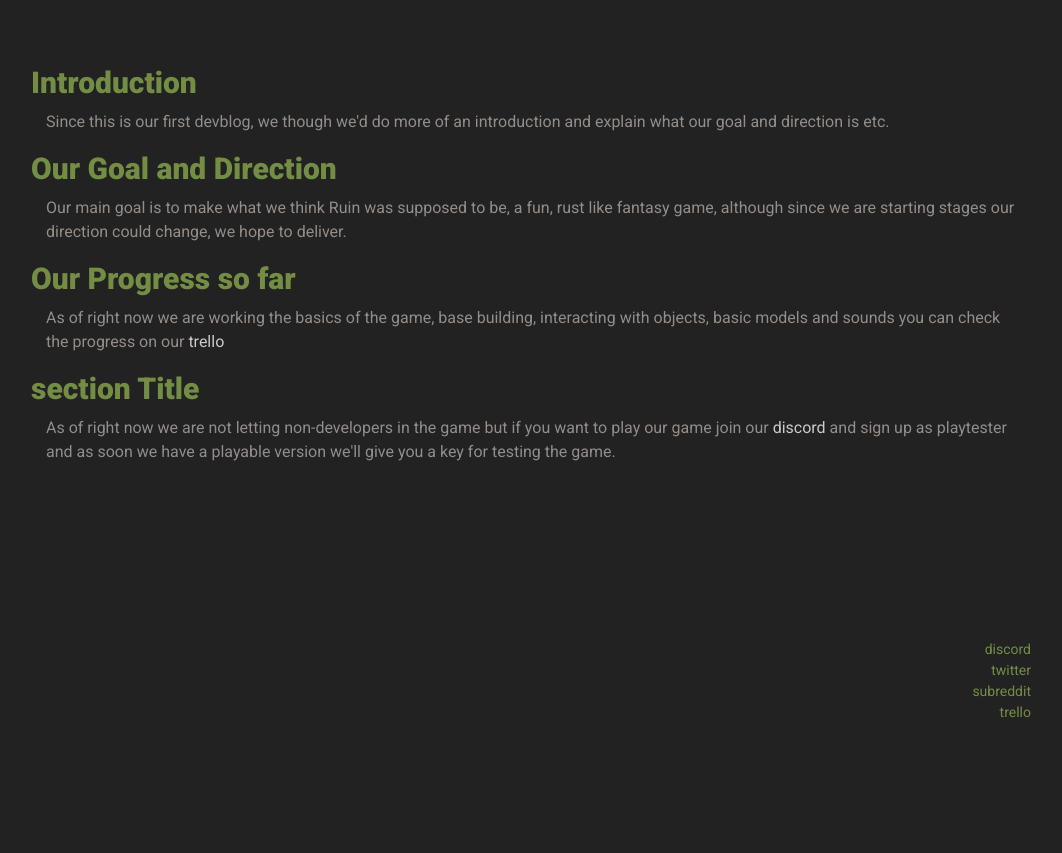
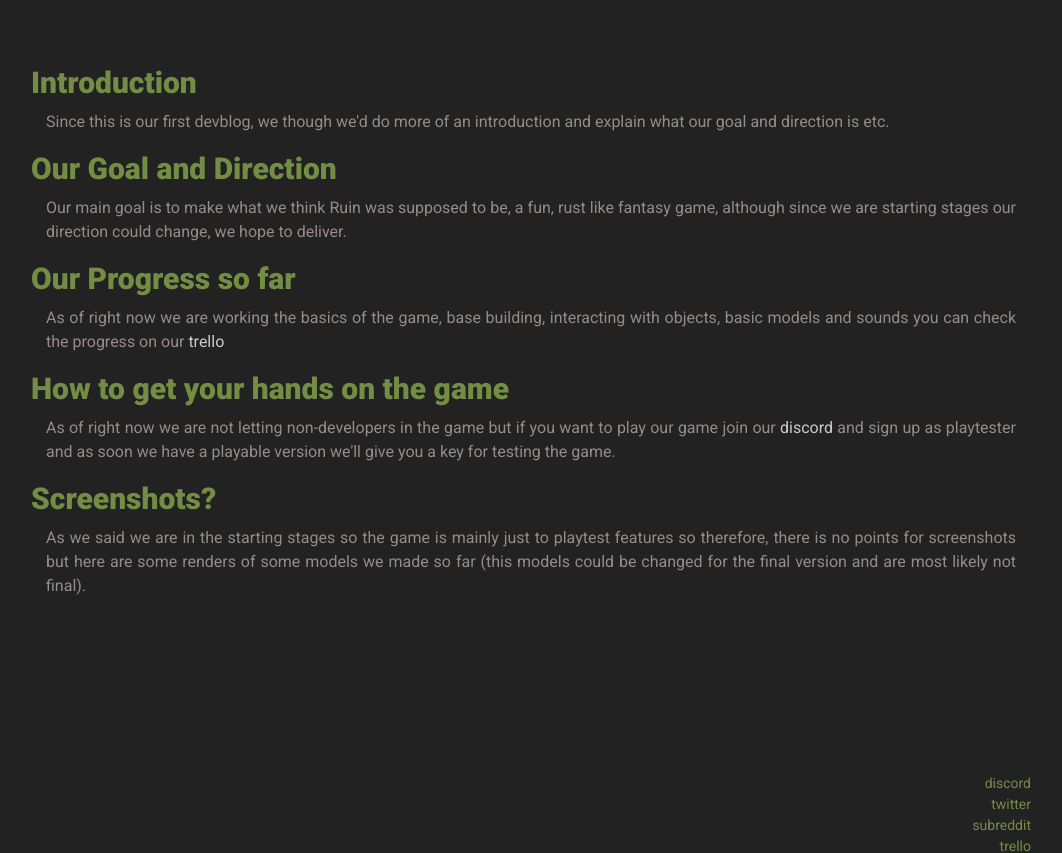
Before and after one commit to PropertyDamage/propertydamage, a PHP site: page /devblogs/devblog001.html in a window 1280 px wide. Shown: the part 189-1042 px from the top of the page, without its empty margins (109-1171 px from the left). Before the commit the page ends 906 px from the top, so only its background shows below. Run offline with PHP 8.4, Linux system fonts and the light colour scheme.

Commit message:
FIXXXXXXXXXXXXXXXXXXXXXXXXXXXXXXXXXX AGAIN

```diff
--- a/css/master.css
+++ b/css/master.css
@@ -237,6 +237,7 @@ a {
 .section_text{
   padding: 10px 15px;
   color: #948c87;
+  text-align: justify;
 }
 
 .devblog_section .sketchfab-embed-wrapper{
--- a/devblogs/devblog001.html
+++ b/devblogs/devblog001.html
@@ -46,10 +46,14 @@
         <p class="section_text">As of right now we are working the basics of the game, base building, interacting with objects, basic models and sounds you can check the progress on our <a href="https://trello.com/mossteam2" target="_blank">trello</a></p>
       </section>
       <section class="devblog_section">
-        <h2 class="section_title">section Title</h2><br>
+        <h2 class="section_title">How to get your hands on the game</h2><br>
         <p class="section_text">As of right now we are not letting non-developers in the game but if you want to play our game join our <a href="https://discord.gg/FP84T3V" target="_blank">discord</a> and sign up as playtester and as soon we have a playable version we'll give
           you a key for testing the game.</p>
       </section>
+        <section class="devblog_section">
+          <h2 class="section_title">Screenshots?</h2><br>
+          <p class="section_text">As we said we are in the starting stages so the game is mainly just to playtest features so therefore, there is no points for screenshots but here are some renders of some models we made so far (this models could be changed for the final version and are most likely not final).</p>
+        </section>
     </div>
   </div>
   <div class="footer">
```
